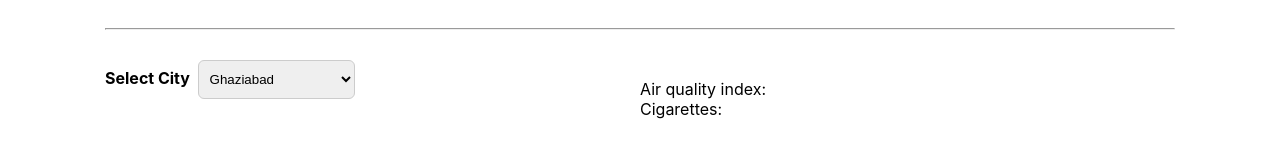
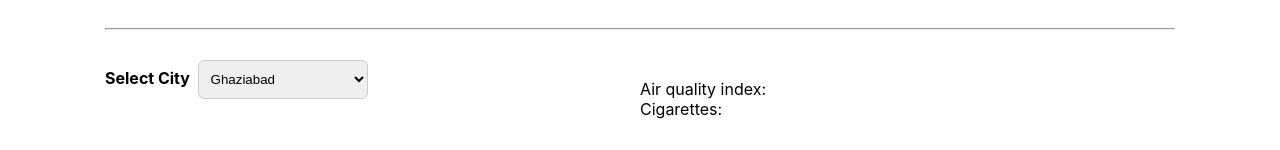
Before and after one commit to abdul-yudi/air-quality-index, a React (Create React App) app: page / in a window 1280 px wide. Shown: the part 954-1104 px from the top of the page. Built offline with nearby package versions, Linux system fonts and the light colour scheme.

Commit message:
update css select aesthetic

```diff
--- a/src/App.css
+++ b/src/App.css
@@ -65,7 +65,8 @@ section{
 select{
   border: 1px solid #ccc;
   border-radius: 6px;
-  padding: 10px 7px;
+  padding: 10px 8px;
+  min-width: 170px;
 }
 
 .section-left{
```
